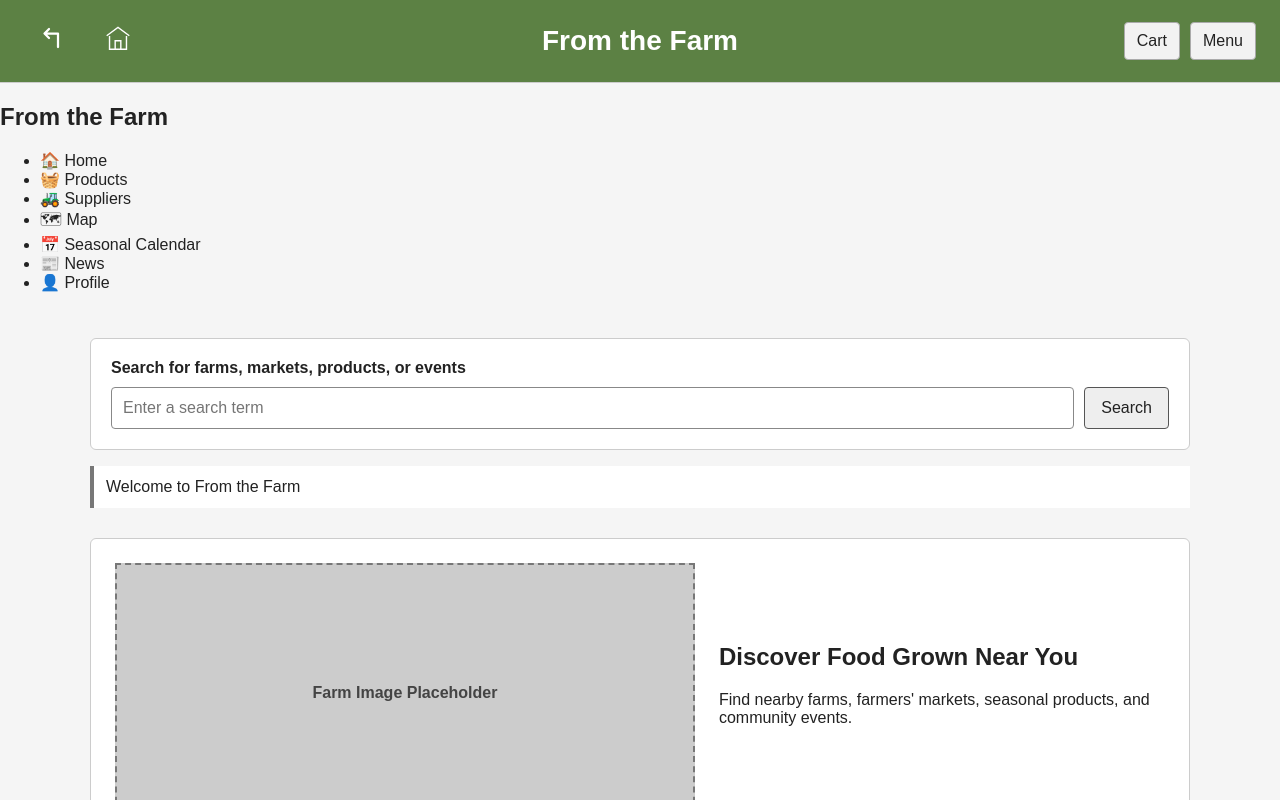
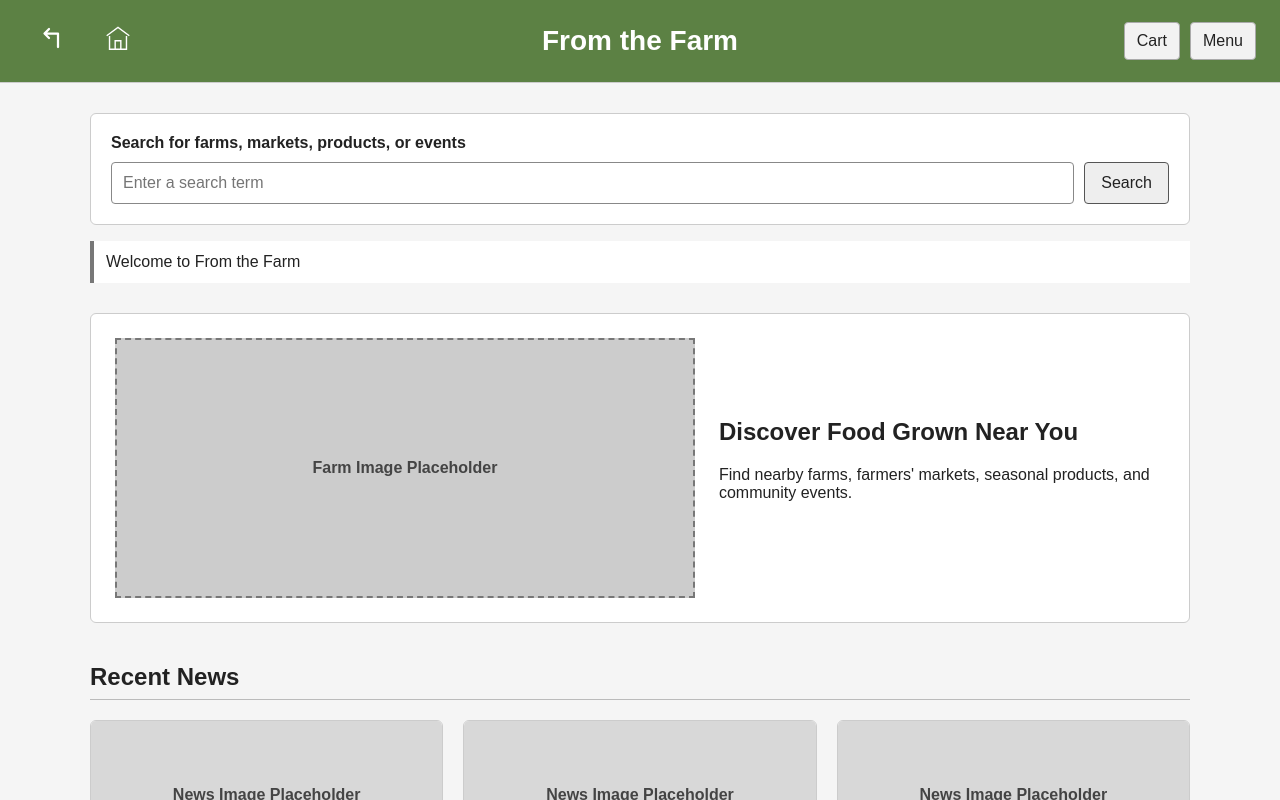
Before and after one commit to JadesTheDev/academic_projects, a React (Create React App) app in the folder sdc445/from_the_farm/: page / in a window 1280 px wide. Shown: the top 800 px of the page. Built offline with nearby package versions, Linux system fonts and the light colour scheme.

Commit message:
Update App.jsx

```diff
--- a/sdc445/from_the_farm/src/App.jsx
+++ b/sdc445/from_the_farm/src/App.jsx
@@ -11,7 +11,7 @@ Authors:
 Description:
 Main application component for the From the Farm project.
 This component manages the application's state,
-button functionality, menu display, and homepage content.
+button functionality, menu visibility, and homepage content.
 
 =========================================================
 */
@@ -39,9 +39,12 @@ function App() {
   // ==========================
 
   const [searchText, setSearchText] = useState("");
+
   const [statusMessage, setStatusMessage] = useState(
     "Welcome to From the Farm"
   );
+
+  const [isMenuOpen, setIsMenuOpen] = useState(false);
 
   // ==========================
   // Button Functions
@@ -57,6 +60,10 @@ function App() {
     setStatusMessage(
       "Home selected: you are already on the homepage."
     );
+  }
+
+  function handleMenuClick() {
+    setIsMenuOpen((currentMenuState) => !currentMenuState);
   }
 
   function handleSearch() {
@@ -124,11 +131,12 @@ function App() {
       <Header
         onBackClick={handleBackClick}
         onHomeClick={handleHomeClick}
+        onMenuClick={handleMenuClick}
       />
 
-      {/* Main Navigation Menu */}
+      {/* Navigation Menu */}
 
-      <Menu />
+      {isMenuOpen && <Menu />}
 
       {/* Main Page Content */}
 
```
